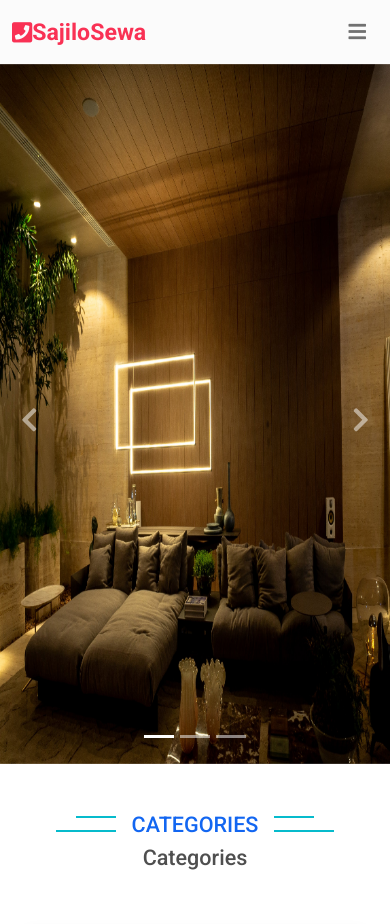
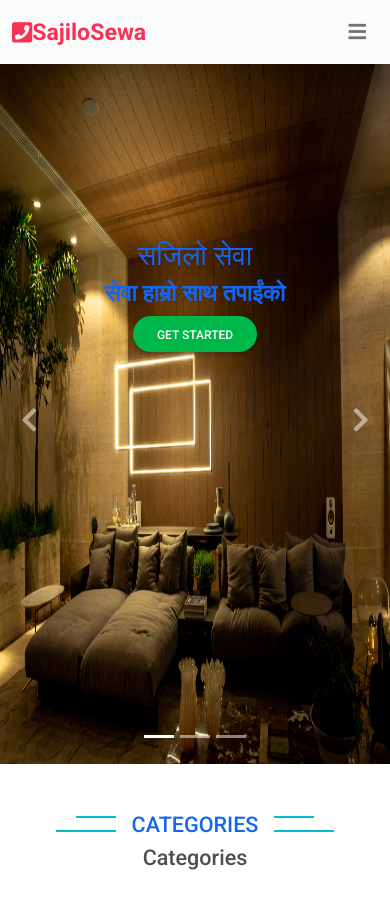
Before and after one commit to Callme-Group/Sajilo-Sewa, a Django app: page / in a window 390 px wide. Shown: the top 924 px of the page. Run offline with Django 3.2, Linux system fonts and the light colour scheme; some libraries are stand-ins or nearby versions.

Commit message:
chnage in dasbaord

```diff
--- a/dashboard/templates/dashboard/dashboard.html
+++ b/dashboard/templates/dashboard/dashboard.html
@@ -22,7 +22,7 @@
     <div class="carousel-inner">
         <div class="carousel-item active">
             <img src="{% static 'images/bg.jpg'%}" class="d-block w-100" style: height="700" alt="Wild Landscape" />
-            <div class="carousel-caption d-none d-md-block h-75">
+            <div class="carousel-caption  d-md-block h-75">
                 <h1 class="text-primary">सजिलो सेवा</h1>
                 <h3 class="text-primary"><strong>सेवा हाम्रो साथ तपाईंको</strong></h3>
                 <a href="#about" class="btn btn-success btn-rounded">Get Started</a>
@@ -30,7 +30,7 @@
         </div>
         <div class="carousel-item">
             <img src="{% static 'images/background.jpg'%}" class="d-block w-100" style: height="700" alt="Camera" />
-            <div class="carousel-caption d-none d-md-block h-75">
+            <div class="carousel-caption  d-md-block h-75">
                 <h1 class="text-primary">सजिलो सेवा</h1>
                 <h3 class="text-primary"><strong>सेवा हाम्रो साथ तपाईंको</strong></h3>
                 <a href="#about" class="btn btn-success btn-rounded">Get Started</a>
@@ -38,7 +38,7 @@
         </div>
         <div class="carousel-item">
             <img src="{% static 'images/bg3.jpg'%}" class="d-block w-100" style: height="700" ; alt="Exotic Fruits" />
-            <div class="carousel-caption d-none d-md-block h-75">
+            <div class="carousel-caption  d-md-block h-75">
                 <h1 class="text-primary">सजिलो सेवा</h1>
                 <h3 class="text-primary"><strong>सेवा हाम्रो साथ तपाईंको</strong></h3>
                 <a href="#about" class="btn btn-success btn-rounded">Get Started</a>
@@ -74,7 +74,7 @@
         </div>
 
         <div class="row justify-content-center">
-            <div class="col-md-6 col-lg-4 mt-2 mb-2">
+            <div class="col-md-6 col-lg-4 mt-2 mb-2 border">
                 <div class="card shadow m-auto">
                     <div class="inner bg-image hover-overlay ripple">
                         <img src="{% static 'images/house1.jpg' %}" class="img-fluid" />
@@ -516,10 +516,10 @@
 
 
         <div class="row justify-content-center flex-md-wrap d-flex ">
-            <div class=" col-md-7 col-lg-6  mt-5 p-3 Large shadow g-0 mb-2">
+            <div class=" col-md-7 col-lg-6  mt-5 p-3 Large shadow g-0 mb-2 ">
                 <h1 class="text-primary">Send Message</h1>
                 <form method="post" action="">
-                    <div class="row ">
+                    <div class="row  ">
                         <div class="col">
                             <div class="form-outline mb-4">
                                 <input type="text" name="username" id="defaultLoginFormEmail" class="form-control mb-4">
```
Also changed, not shown: db.sqlite3.
